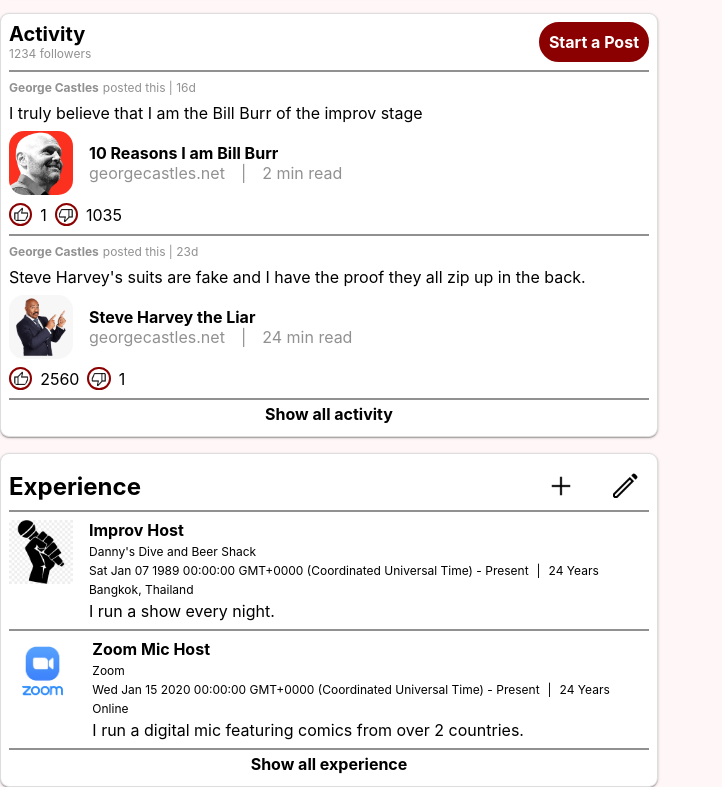
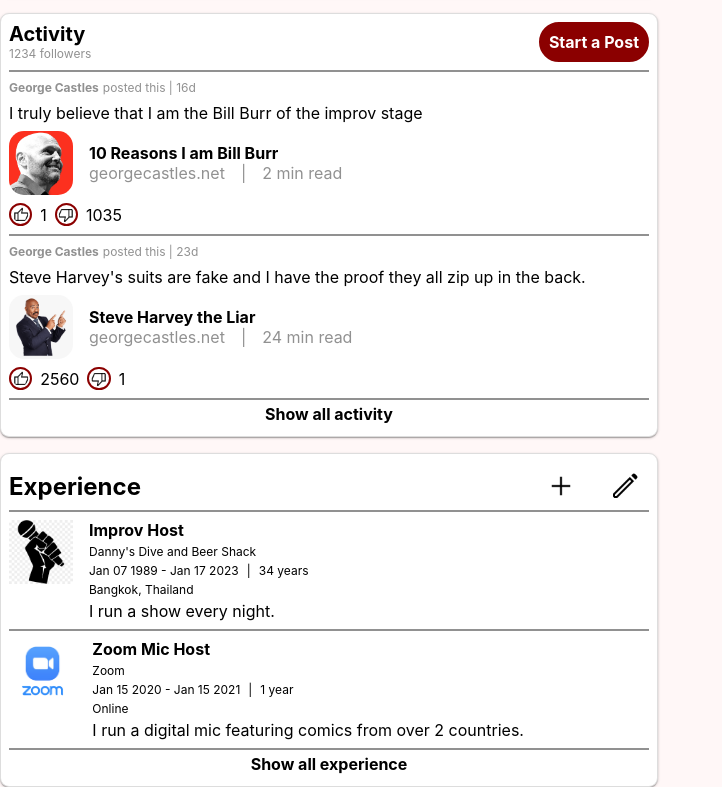
Before and after one commit to inherentspice/set-listed, a React (Create React App) app: page /my-profile in a window 1280 px wide. Shown: the part 1350-2137 px from the top of the page, without its empty margins (0-722 px from the left). Built offline with nearby package versions, Linux system fonts and the light colour scheme.

Commit message:
updated experience date range and automatically updates total experience

```diff
--- a/src/components/profile/profile-experience.tsx
+++ b/src/components/profile/profile-experience.tsx
@@ -2,8 +2,8 @@
 import Edit from "../../media/icons/edit.png";
 import Add from "../../media/icons/add.png";
 import "../../styles/profile-experience.css";
-import OpenMic from "../../media/profile/openmic.png";
 import { FakeUserData } from "../../dummy-data/fake-users";
+import convertDateRange from "../../utilities/convert-date-range";
 
 export default function ProfileExperience(){
     return(
@@ -24,9 +24,9 @@
                                 <div className="profile-experience-item-title">{item.title}</div>
                                 <div className="profile-experience-item-venue">{item.venue}</div>
                                 <div className="profile-experience-item-duration-cont">
-                                    <div className="profile-experience-item-dates">{item.start +" - "+ item.end}</div>
+                                    <div className="profile-experience-item-dates">{item.start.toString().slice(4,16) +" - "+ item.end.toString().slice(4,16)}</div>
                                     <div>|</div>
-                                    <div className="profile-experience-item-duration">24 Years</div>
+                                    <div className="profile-experience-item-duration">{convertDateRange(item.start, item.end)}</div>
                                 </div>
                                 <div className="profile-experience-item-location">{item.location}</div>
                                 <div className="profile-experience-item-description">{item.description}</div>
--- a/src/dummy-data/fake-users.tsx
+++ b/src/dummy-data/fake-users.tsx
@@ -98,7 +98,7 @@
     title: "Improv Host",
     venue: "Danny's Dive and Beer Shack",
     start: new Date ("Jan 7, 1989"),
-    end: "Present",
+    end: new Date(Date.now()),
     location: "Bangkok, Thailand",
     description: "I run a show every night."
   }, {
@@ -107,7 +107,7 @@
     title: "Zoom Mic Host",
     venue: "Zoom",
     start: new Date ("Jan 15, 2020"),
-    end: "Present",
+    end: new Date ("Jan 15, 2021"),
     location: "Online",
     description: "I run a digital mic featuring comics from over 2 countries."
   }]
--- /dev/null
+++ b/src/utilities/convert-date-range.ts
@@ -0,0 +1,14 @@
+export default function convertDateRange(start: Date, end: Date): string {
+    const dateDifference =  end.valueOf() - start.valueOf();
+    const years = Math.floor(dateDifference / (24*60*60*1000*365));
+    // if days === 0, return value in hours
+    if (!years) {
+        return `${Math.floor(dateDifference / (24 * 60 * 60 * 1000 * 30))}m`;
+    }
+    if (years==1) {
+        return `${years} year`
+    }
+
+    // else return value in days
+    return `${years} years`;
+}
```
